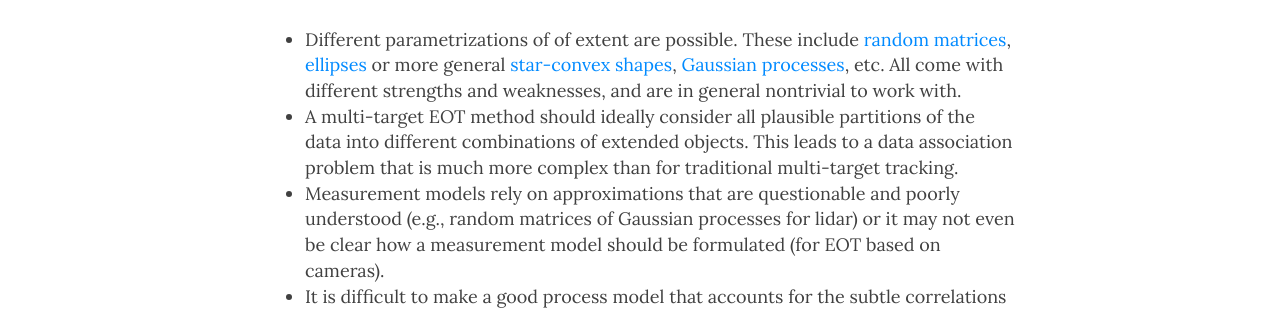
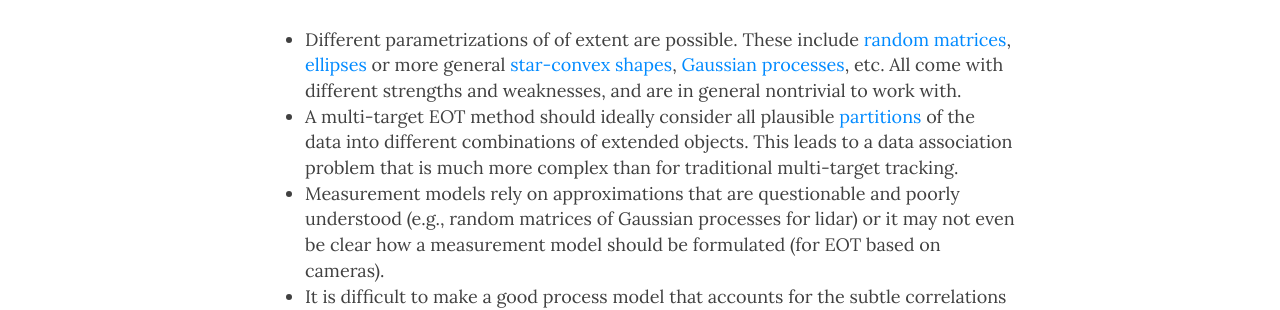
Before and after one commit to autosit/autosit.github.io, a Jekyll site: the page built from _posts/2020-04-08-multisensor-eot.md, in a window 1280 px wide and 900 px high, scrolled down 1033 px. Shown: the part 155-465 px from the top of the window. Built offline with Jekyll 4.4.1, drawn with Linux system fonts in a browser that asks for light colours; nearby versions of some CDN libraries.

Commit message:
further revisions ms eot

```diff
--- a/_posts/2020-04-08-multisensor-eot.md
+++ b/_posts/2020-04-08-multisensor-eot.md
@@ -17,7 +17,7 @@ Traditional maritime SITAW systems have been centred around the maritime radar,
 While the traditional tracking methods from the 70s and 80s have assumed that all targets are points, more recent methods for extended object tracking (EOT) attempt to estimate the shapes of the targets. This is an active research area, which has not yet arrived at the same maturity as traditional tracking methods.  Key challenges include the following:
 
 * Different parametrizations of of extent are possible. These include [random matrices], [ellipses] or more general [star-convex shapes], [Gaussian processes], etc. All come with different strengths and weaknesses, and are in general nontrivial to work with.
-* A multi-target EOT method should ideally consider all plausible partitions of the data into different combinations of extended objects. This leads to a data association problem that is much more complex than for traditional multi-target tracking.
+* A multi-target EOT method should ideally consider all plausible [partitions] of the data into different combinations of extended objects. This leads to a data association problem that is much more complex than for traditional multi-target tracking.
 * Measurement models rely on approximations that are questionable and poorly understood (e.g., random matrices of Gaussian processes for lidar) or it may not even be clear how a measurement model should be formulated (for EOT based on cameras).
 * It is difficult to make a good process model that accounts for the subtle correlations between orientation and velocity.
 
```
Also changed, not shown: other parts of _posts/2020-04-08-multisensor-eot.md (+1 -0 lines).
